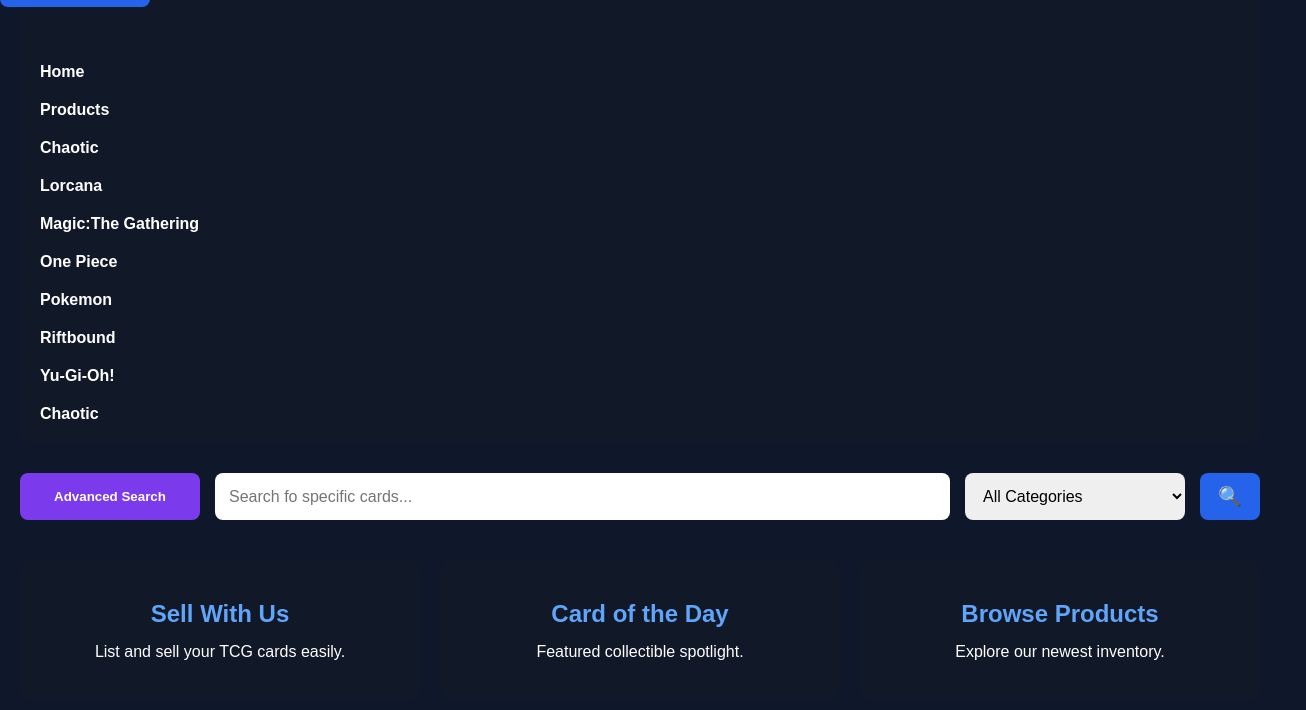
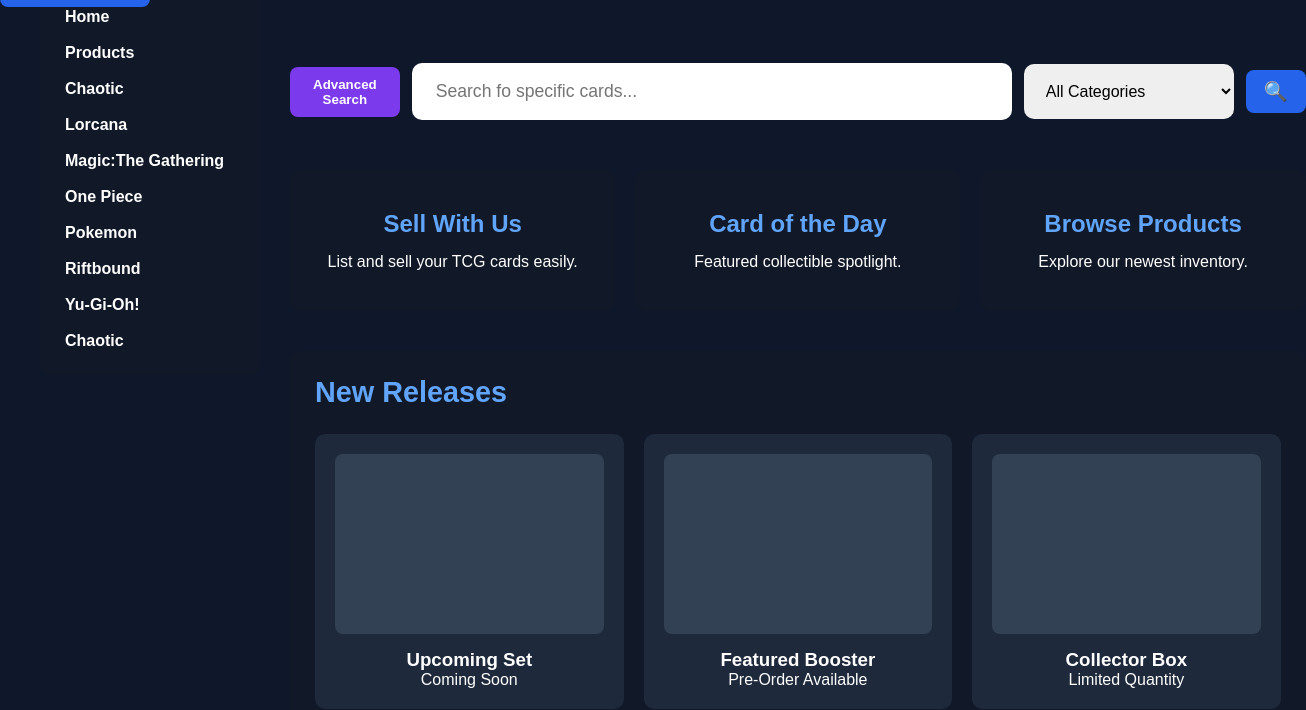
Before and after one commit to BSquancher/cardShop, a plain HTML site: page index.html in a window 1280 px wide. Shown: the part 127-837 px from the top of the page, 1306 px wide, since content can reach past the window. Drawn offline with Linux system fonts and the light colour scheme; a script that the page names is missing.

Commit message:
Edit layout more Edited some HTML and CSS to get more of the page style I want

```diff
--- a/index.html
+++ b/index.html
@@ -11,7 +11,7 @@
 <header class ="top-header">
 
   <!-- Left Nav -->
-  <nav class="left-nav">
+  <!-- <nav class="left-nav">
     <a href="#">Home </a>
     <a href="#">Products</a>
     <a href="#">Chaotic</a>
@@ -22,7 +22,7 @@
     <a href="#">Riftbound</a>
     <a href="#">Yu-Gi-Oh!</a>
     <a href="#">Chaotic</a>
-  </nav>
+  </nav> -->
   <div class = "logoHomeLink">
     <button id ="homeButton" class ="homeBtn">
     <img src="images/dogLogo.jpg" alt =" Logo Home Button">
@@ -39,7 +39,23 @@
   </nav>
 </header>
 
+<div class="page-layout">
+
+  <nav class="left-nav">
+    <a href="#">Home </a>
+    <a href="#">Products</a>
+    <a href="#">Chaotic</a>
+    <a href="#">Lorcana</a>
+    <a href="#">Magic:The Gathering</a>
+    <a href="#">One Piece</a>
+    <a href="#">Pokemon</a>
+    <a href="#">Riftbound</a>
+    <a href="#">Yu-Gi-Oh!</a>
+    <a href="#">Chaotic</a>
+  </nav>
 <!-- SEARCH SECTION -->
+<div class ="main-content">
+
 <section class ="search-section">
     <button class="advanced-btn"> Advanced Search </button>
     <input type ="text"
@@ -122,8 +138,8 @@
   </section>
 
 
-
-
+</div>
+</div>
 <script src="XXXXX"></script>
 </body>
 </html>
--- a/styles.css
+++ b/styles.css
@@ -85,12 +85,22 @@ body {
 
 /* LEFT NAV */
 .left-nav {
+    width: 220px;
+    min-width: 220px;
+
     display: flex;
     flex-direction: column;
-    gap: 20px;
-    padding-top: 150px;
+
+    gap: 18px;
+
+    background-color: #111827;
+
+    padding: 25px;
+
+    border-radius: 12px;
+
+    height: fit-content;
 }
-
 .left-nav a {
     text-decoration: none;
     color: white;
@@ -140,11 +150,15 @@ button:hover {
 
 /* SEARCH SECTION */
 .search-section {
-    display: grid;
-    grid-template-columns: 180px 1fr 220px 60px;
-    gap: 15px;
+    display: flex;
+    align-items: center;
 
-    margin-bottom: 40px;
+    gap: 12px;
+
+    width: 100%;
+
+
+    margin: 80px auto 50px auto;
 }
 
 /* ADVANCED SEARCH */
@@ -157,13 +171,28 @@ button:hover {
 }
 
 /* SEARCH INPUT */
-.search-input,
+.search-input {
+    flex: 1;
+
+    padding: 18px 24px;
+
+    border-radius: 10px;
+    border: none;
+
+    font-size: 1.1rem;
+
+    min-width: 600px;
+}
+
 .category-dropdown {
-    padding: 14px;
-    border-radius: 8px;
+    padding: 18px;
+
+    border-radius: 10px;
     border: none;
 
     font-size: 1rem;
+
+    width: 220px;
 }
 
 /* SEARCH BUTTON */
@@ -261,12 +290,26 @@ button:hover {
     }
 
     .search-section {
-        grid-template-columns: 1fr;
-    }
+    display: flex;
+    align-items: center;
 
-    .featured-grid,
-    .release-container {
-        grid-template-columns: 1fr;
-    }
+    gap: 12px;
+
+    width: 100%;
+
+
+    margin: 80px auto 50px auto;
+}
 
 }
+
+.page-layout {
+  display: flex;
+  gap: 30px;
+
+  padding:20px;
+}
+
+.main-content {
+  flex: 1;
+}
```
